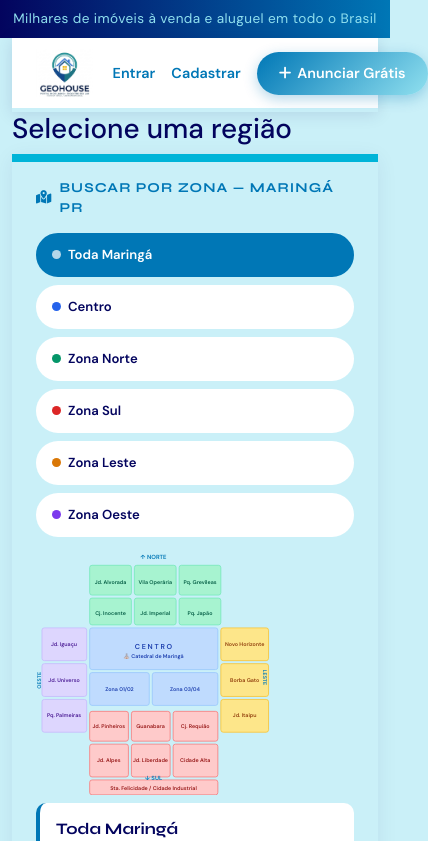
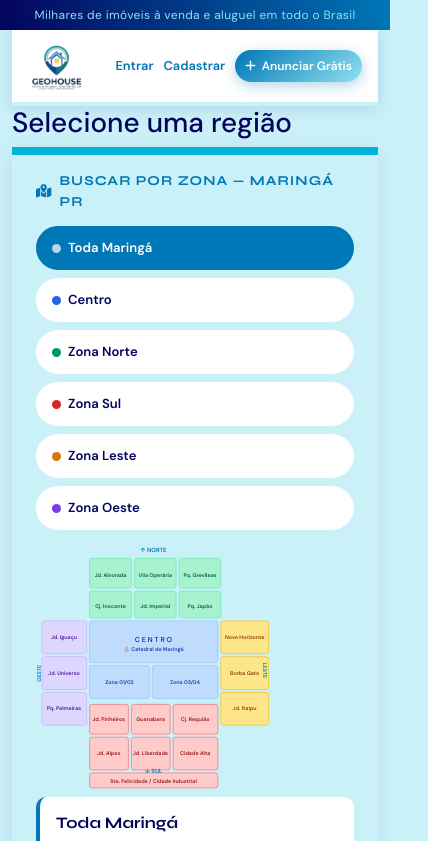
Before and after one commit to jaeno198/cotokin, a Vue app: page / in a window 390 px wide. Shown: the top 841 px of the page, 428 px wide, since content can reach past the window. Built offline with nearby package versions, Linux system fonts and the light colour scheme; no server answers.

Commit message:
refiz pra dar certo

```diff
--- a/src/assets/styles.css
+++ b/src/assets/styles.css
@@ -226,3 +226,43 @@ footer {
 .px-4 { padding-left: 1.5rem; padding-right: 1.5rem; }
 .mx-auto { margin-left: auto; margin-right: auto; }
 .container-xxl { max-width: 100%; width: 100%; }
+
+/* ── RESPONSIVIDADE GLOBAL ─────────────────────── */
+@media (max-width: 768px) {
+  nav {
+    flex-wrap: wrap;
+    height: auto;
+    padding: 12px 16px;
+    gap: 10px;
+  }
+  .search-bar {
+    max-width: 100%;
+    width: 100%;
+    order: 3;
+  }
+  .nav-actions {
+    gap: 10px;
+    flex-wrap: wrap;
+  }
+  .btn-anunciar {
+    font-size: 0.8rem;
+    padding: 8px 14px;
+  }
+  .modal-box {
+    padding: 20px 16px;
+    width: 95%;
+  }
+  .modal-grid {
+    grid-template-columns: 1fr;
+  }
+  footer {
+    padding: 24px 16px;
+    margin-top: 32px;
+  }
+}
+
+@media (max-width: 480px) {
+  .top-bar { font-size: 0.75rem; padding: 6px 0; }
+  .nav-actions a { font-size: 0.8rem; }
+  .btn-anunciar { padding: 7px 10px; font-size: 0.75rem; }
+}
```
